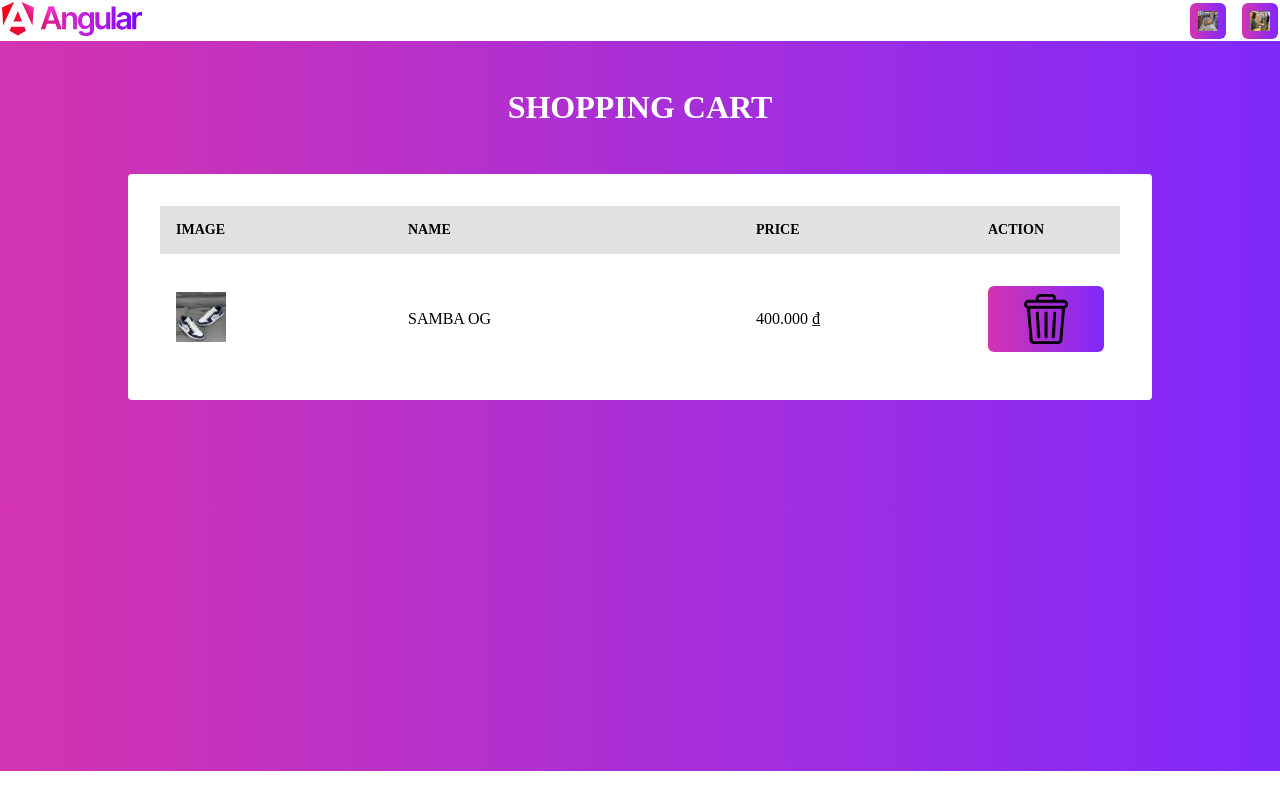
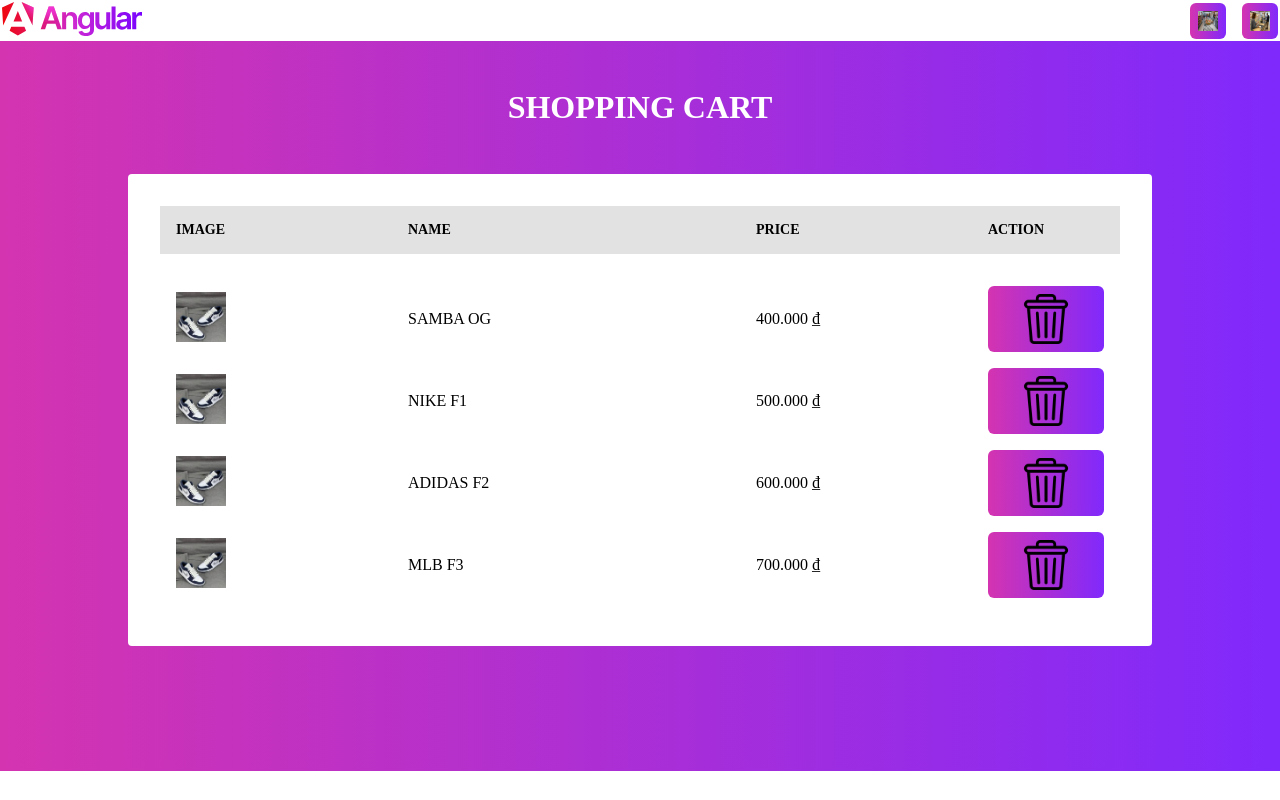
Before and after one commit to hi-i-am-zero/Angular-basic, an Angular app: page / in a window 1280 px wide. Built offline with nearby package versions, Linux system fonts and the light colour scheme.

Commit message:
lesson8: List render products

```diff
--- a/src/app/app.component.html
+++ b/src/app/app.component.html
@@ -1,12 +1,3 @@
-<!-- * * * * * * * * * * * * * * * * * * * * * * * * * * * * * * * -->
-<!-- * * * * * * * * * * * The content below * * * * * * * * * * * -->
-<!-- * * * * * * * * * * is only a placeholder * * * * * * * * * * -->
-<!-- * * * * * * * * * * and can be replaced.  * * * * * * * * * * -->
-<!-- * * * * * * * * * * * * * * * * * * * * * * * * * * * * * * * -->
-<!-- * * * * * * * * * Delete the template below * * * * * * * * * -->
-<!-- * * * * * * * to get started with your project! * * * * * * * -->
-<!-- * * * * * * * * * * * * * * * * * * * * * * * * * * * * * * * -->
-
 <main class="main">
     <header-layout/>
 
@@ -21,12 +12,12 @@
           <div class="col-4">Action</div>
         </div>
         <div class="body-cart">
-          <div class="row-cart">
+          <div class="row-cart" *ngFor="let product of products" >
             <div class="col-1">
-              <img src="assets/images/giay-nike.jpg" alt="Nike" width="50px" height="auto">
+              <img src="{{ product.image }}" alt="Nike" width="50px" height="auto">
             </div>
-            <div class="col-2">{{ 'Samba OG' | upperCasePipe }} </div>
-            <div class="col-3">{{ 400000 | currencyPipe }}</div>
+            <div class="col-2">{{ product.name | upperCasePipe }} </div>
+            <div class="col-3">{{ product.price | currencyPipe }}</div>
             <div class="col-4">
               <div class="btn-main">
                 <img src="assets/images/bin.png" alt="Delete" width="50px" height="auto">
--- a/src/app/app.component.ts
+++ b/src/app/app.component.ts
@@ -4,10 +4,18 @@
 import { FormsModule } from '@angular/forms'
 import { CurrencyPipe } from './shared/pipes/CurrencyPipe.pipe';
 import { UpperCasePipe } from './shared/pipes/UpperCasePipe.pipe';
+import { NgFor } from '@angular/common';
 @Component({
   selector: 'app-root',
   standalone: true,
-  imports: [RouterOutlet, HeaderLayoutComponent, FormsModule, CurrencyPipe, UpperCasePipe],
+  imports: [
+    RouterOutlet,
+    HeaderLayoutComponent,
+    FormsModule,
+    CurrencyPipe,
+    UpperCasePipe,
+    NgFor
+  ],
   templateUrl: './app.component.html',
   styleUrl: './app.component.scss'
 })
@@ -18,6 +26,13 @@
 
   bindingMessage = '';
 
+  products = [
+    { name: 'samba og', price: 400000, image: 'assets/images/giay-nike.jpg' },
+    { name: 'nike f1', price: 500000, image: 'assets/images/giay-nike.jpg' },
+    { name: 'adidas f2', price: 600000, image: 'assets/images/giay-nike.jpg' },
+    { name: 'mlb f3', price: 700000, image: 'assets/images/giay-nike.jpg' },
+  ];
+
   handleClickMe(): void {
     this.clickMessage = 'Click Me Hello World';
   }
```
